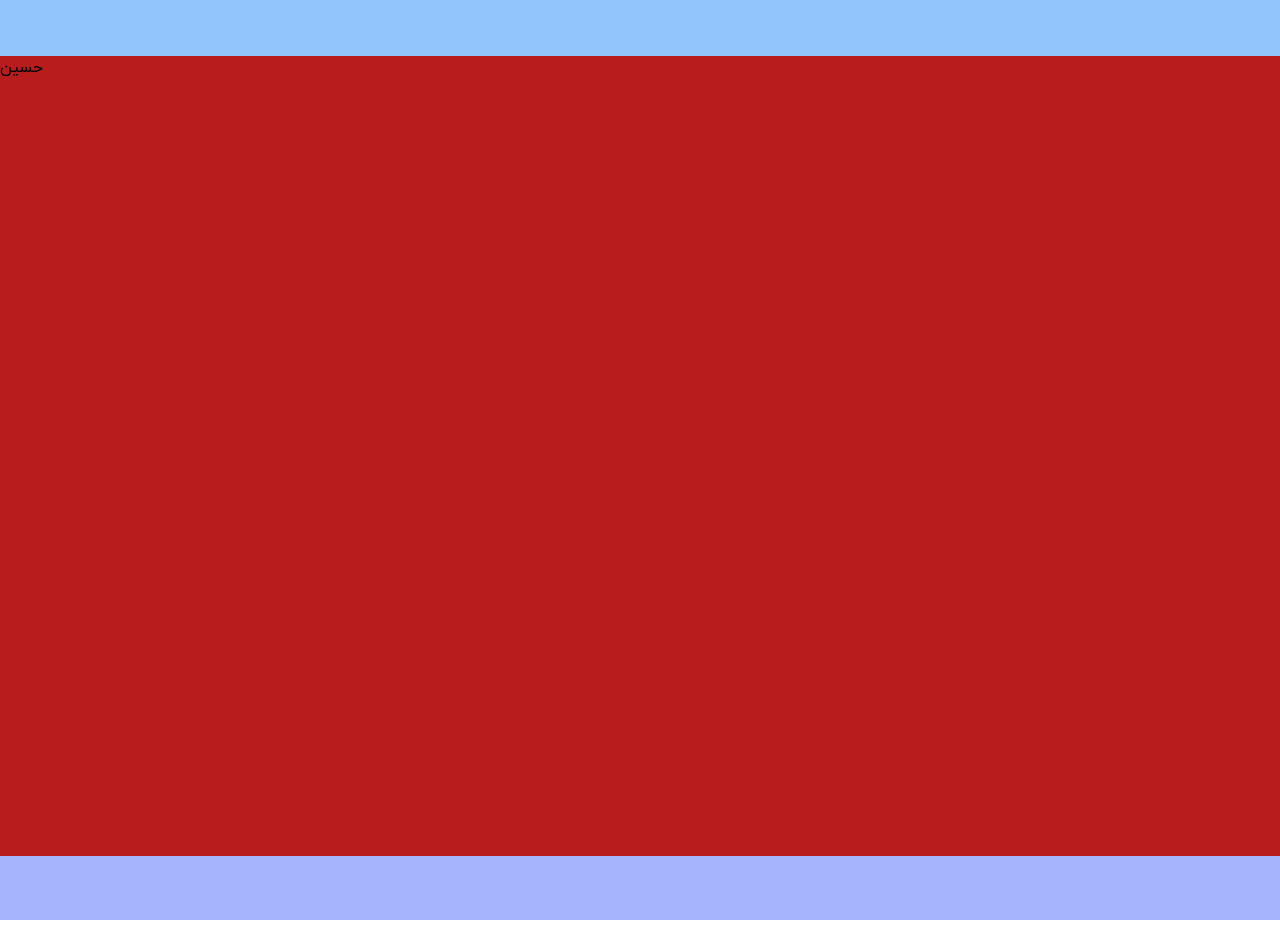
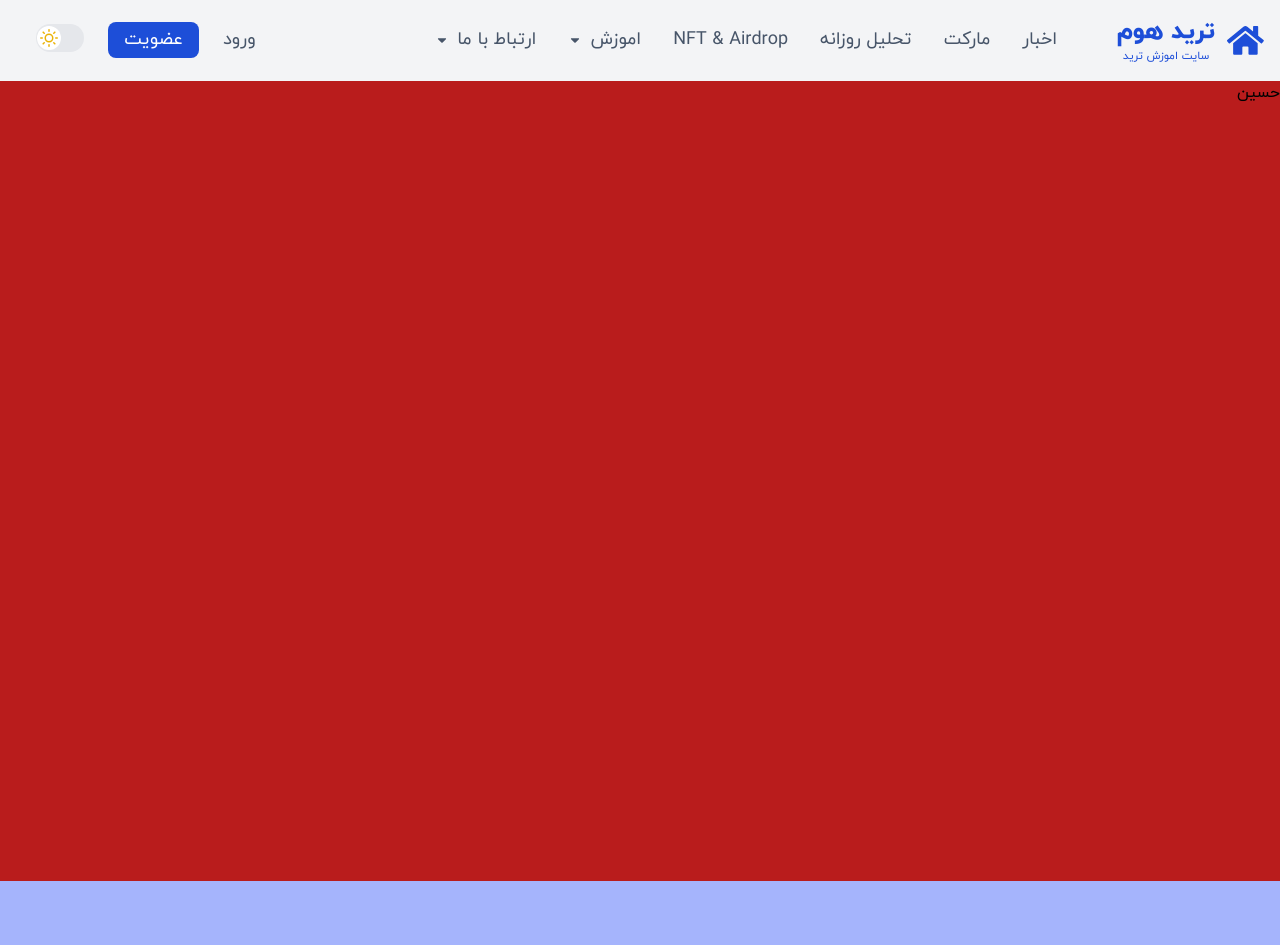
Before and after one commit to AbolfazlKhosravi/Trade-App, a React (Create React App) app: page / in a window 1280 px wide. Before the commit the page ends 920 px from the top, so only its background shows below. Built offline with nearby package versions, Linux system fonts and the light colour scheme.

Commit message:
createHeader

```diff
--- a/package.json
+++ b/package.json
@@ -3,11 +3,14 @@
   "version": "0.1.0",
   "private": true,
   "dependencies": {
+    "@headlessui/react": "^1.7.13",
+    "@headlessui/tailwindcss": "^0.1.2",
     "@testing-library/jest-dom": "^5.16.5",
     "@testing-library/react": "^13.4.0",
     "@testing-library/user-event": "^13.5.0",
     "react": "^18.2.0",
     "react-dom": "^18.2.0",
+    "react-icons": "^4.8.0",
     "react-router-dom": "^6.10.0",
     "react-scripts": "5.0.1",
     "web-vitals": "^2.1.4"
--- a/public/index.html
+++ b/public/index.html
@@ -1,5 +1,5 @@
 <!DOCTYPE html>
-<html lang="en">
+<html lang="en" dir="rtl">
   <head>
     <meta charset="utf-8" />
     <link rel="icon" href="%PUBLIC_URL%/favicon.ico" />
--- a/src/components/Header.js
+++ b/src/components/Header.js
@@ -1,7 +1,69 @@
+import { FaHome, FaCaretDown } from "react-icons/fa";
+import { FiSun,FiMoon } from "react-icons/fi";
+
+
+import { useState } from 'react'
+import { Switch } from '@headlessui/react'
+
+
 const Header = () => {
+    const [them, setThem] = useState('white')
+  return (
+    <div className="bg-gray-100 w-full  flex items-center justify-between p-4">
+      <div className="flex items-center justify-between">
+        <div className="flex items-center justify-between ml-8">
+          <FaHome className="text-[2.3rem] text-blue-700" />
+          <div className="flex flex-col items-center justify-center mx-3">
+            <h1 className="text-2xl text-blue-700 font-extrabold"> ترید هوم</h1>
+            <p className="text-[.7rem] text-blue-700">سایت اموزش ترید</p>
+          </div>
+        </div>
+        <ul className="text-lg  flex text-slate-600 ">
+          <li className="px-3 py-1 mx-1 cursor-pointer hover:text-blue-700">اخبار</li>
+          <li className="px-3 py-1 mx-1 cursor-pointer hover:text-blue-700">مارکت</li>
+          <li className="px-3 py-1 mx-1 cursor-pointer hover:text-blue-700">تحلیل روزانه</li>
+          <li className="px-3 py-1 mx-1 cursor-pointer hover:text-blue-700">NFT & Airdrop</li>
+          <li className="px-3 py-1 mx-1 cursor-pointer hover:text-blue-700">
+            <div className="flex items-center justify-between">
+              <h2>اموزش</h2>
+              <FaCaretDown className="text-sm mr-2" />
+            </div>
+          </li>
+          <li className="px-3 py-1 mx-1 cursor-pointer hover:text-blue-700">
+            <div className="flex items-center justify-between">
+              <h2> ارتباط با ما</h2>
+              <FaCaretDown className="text-sm mr-2" />
+            </div>
+          </li>
+        </ul>
+      </div>
+      <div className="flex items-center justify-between text-lg  text-slate-600">
+        <div className="px-4 py-1 mx-1 cursor-pointer hover:text-blue-700">ورود</div>
+        <div className="px-4 mx-1 py-1 rounded-lg bg-blue-700 text-white cursor-pointer">عضویت</div>
+        <div className="px-4 py-1  mx-1 text-[1.35rem]  cursor-pointer"><MyToggle them={them} setThem={setThem}/></div>
+      </div>
+    </div>
+  );
+};
+
+function MyToggle({them,setThem}) {
+
+    const [enabled, setEnabled] = useState(false)
+    console.log(them);
     return (
-        <div className="bg-blue-300 w-full h-14"></div>
-     );
-}
+      <Switch
+        checked={enabled}
+        className={`${
+            them==="white" ? 'bg-gray-200' : 'bg-gray-400'
+        } relative inline-flex h-7 w-12 items-center rounded-full`}
+      >
+        <span
+          className={`${
+            them==="white" ? '-translate-x-[23px]' :   '-translate-x-[1px]'
+          }  h-6 w-6 transform rounded-full bg-white transition flex items-center justify-center`}
+        >{them==="white"? <FiSun className="text-yellow-500 text-lg" onClick={()=>setThem('darck')}/>:<FiMoon className="text-yellow-500 text-lg" onClick={()=>setThem('white')}/>}</span>
+      </Switch>
+    )
+  }
 
 export default Header;
```
Also changed, not shown: 1 other file (tests, documents, lock files or other folders).
